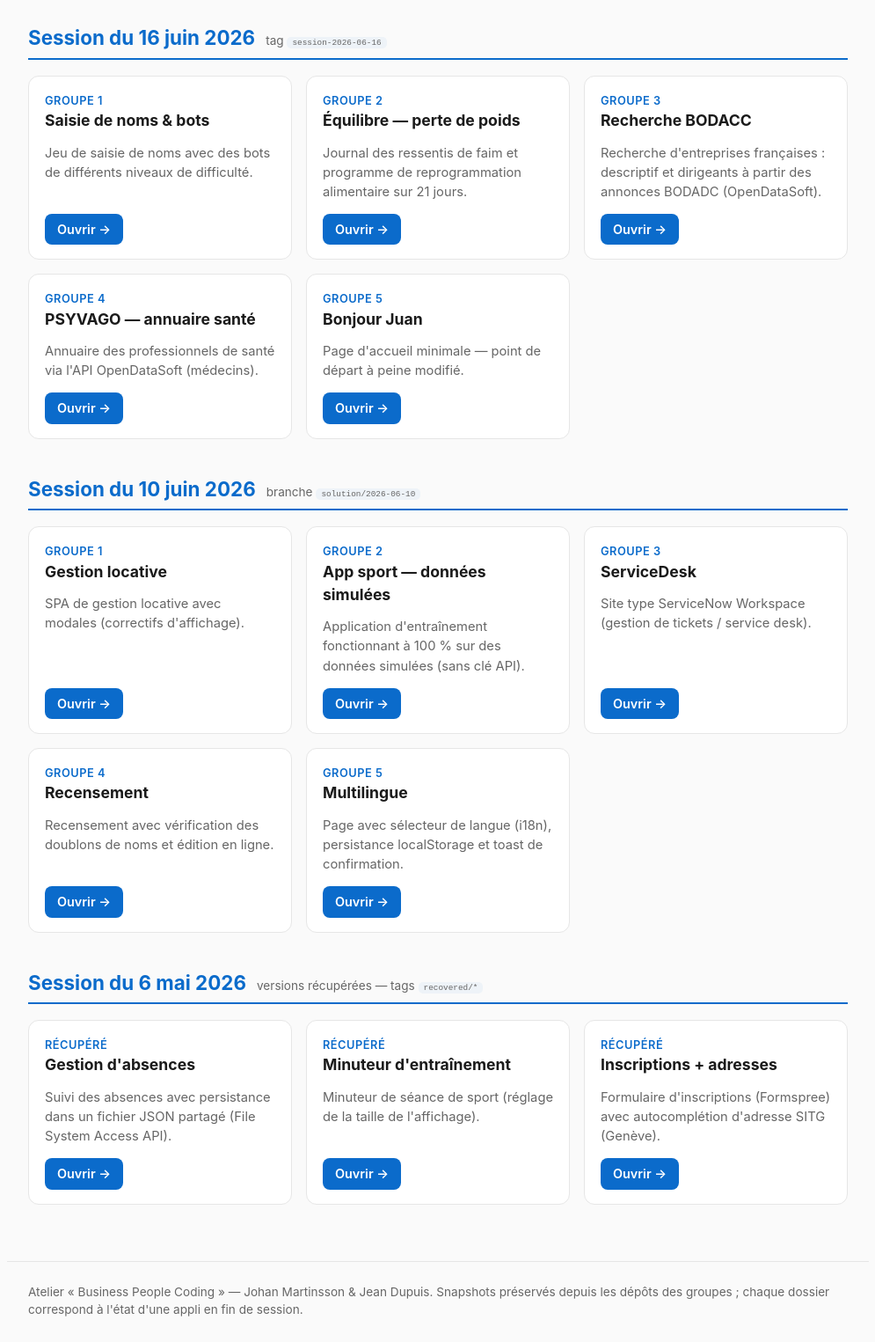
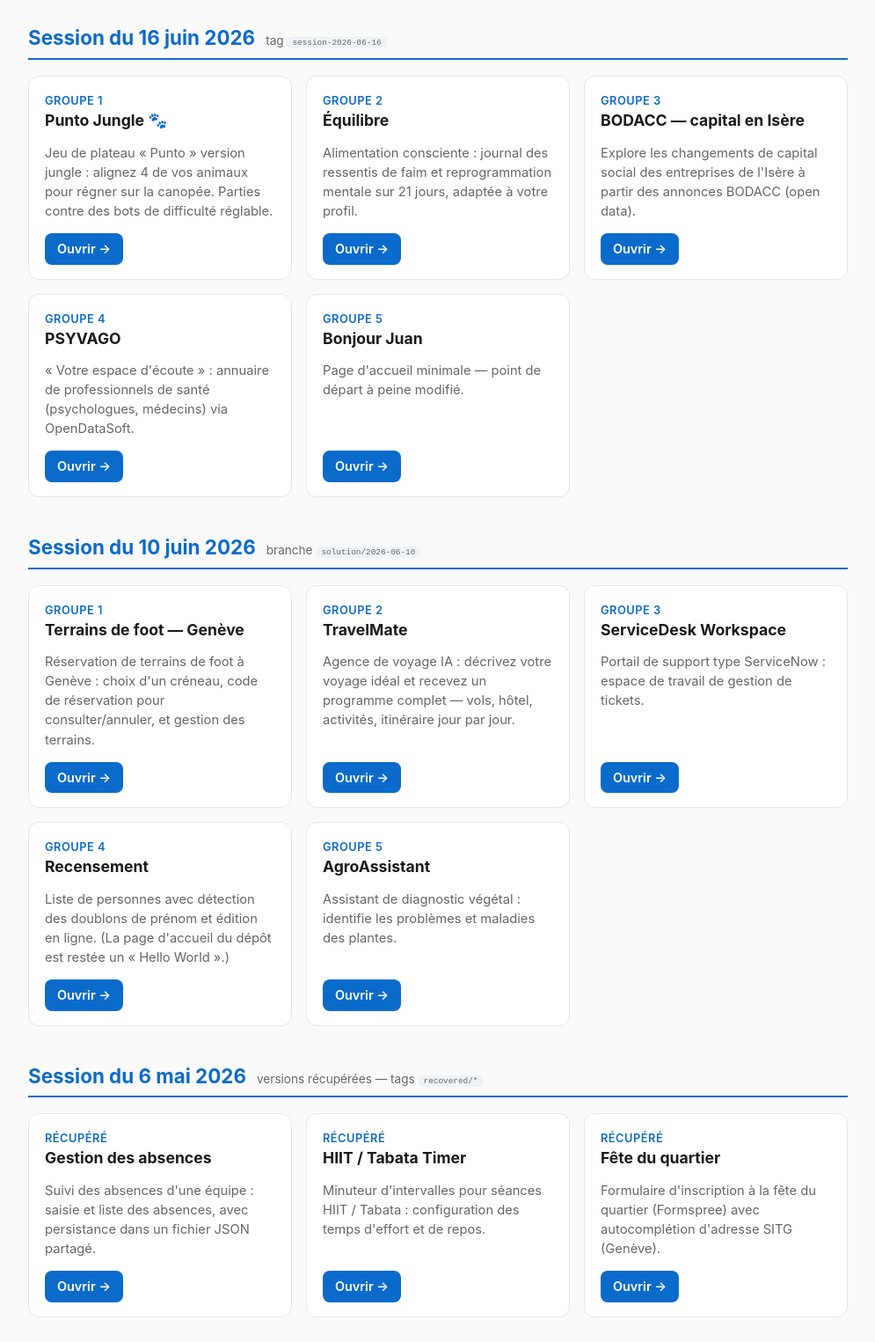
Before and after one commit to martinsson/business-people-coding, a plain HTML site: page index.html in a window 1280 px wide. Shown: the part 260-1785 px from the top of the page at 88% size, without its empty margins (142-1137 px from the left). Drawn offline with Linux system fonts and the light colour scheme.

Commit message:
fix: accurate project titles and descriptions from app content
Cards now reflect each app's real content (e.g. Punto Jungle, TravelMate,
Terrains de foot Genève, AgroAssistant, Fête du quartier) instead of
misleading commit-message guesses.

Co-Authored-By: Claude Opus 4.8 (1M context) <noreply@anthropic.com>

```diff
--- a/index.html
+++ b/index.html
@@ -41,10 +41,10 @@
   <section>
     <div class="session-head"><h2>Session du 16 juin 2026</h2><span class="tag">tag <code>session-2026-06-16</code></span></div>
     <div class="grid">
-      <div class="card"><span class="who">Groupe 1</span><h3>Saisie de noms &amp; bots</h3><p>Jeu de saisie de noms avec des bots de différents niveaux de difficulté.</p><a class="open" href="2026-06-16/group1/">Ouvrir →</a></div>
-      <div class="card"><span class="who">Groupe 2</span><h3>Équilibre — perte de poids</h3><p>Journal des ressentis de faim et programme de reprogrammation alimentaire sur 21 jours.</p><a class="open" href="2026-06-16/group2/">Ouvrir →</a></div>
-      <div class="card"><span class="who">Groupe 3</span><h3>Recherche BODACC</h3><p>Recherche d'entreprises françaises : descriptif et dirigeants à partir des annonces BODADC (OpenDataSoft).</p><a class="open" href="2026-06-16/group3/">Ouvrir →</a></div>
-      <div class="card"><span class="who">Groupe 4</span><h3>PSYVAGO — annuaire santé</h3><p>Annuaire des professionnels de santé via l'API OpenDataSoft (médecins).</p><a class="open" href="2026-06-16/group4/">Ouvrir →</a></div>
+      <div class="card"><span class="who">Groupe 1</span><h3>Punto Jungle 🐾</h3><p>Jeu de plateau « Punto » version jungle : alignez 4 de vos animaux pour régner sur la canopée. Parties contre des bots de difficulté réglable.</p><a class="open" href="2026-06-16/group1/">Ouvrir →</a></div>
+      <div class="card"><span class="who">Groupe 2</span><h3>Équilibre</h3><p>Alimentation consciente : journal des ressentis de faim et reprogrammation mentale sur 21 jours, adaptée à votre profil.</p><a class="open" href="2026-06-16/group2/">Ouvrir →</a></div>
+      <div class="card"><span class="who">Groupe 3</span><h3>BODACC — capital en Isère</h3><p>Explore les changements de capital social des entreprises de l'Isère à partir des annonces BODACC (open data).</p><a class="open" href="2026-06-16/group3/">Ouvrir →</a></div>
+      <div class="card"><span class="who">Groupe 4</span><h3>PSYVAGO</h3><p>« Votre espace d'écoute » : annuaire de professionnels de santé (psychologues, médecins) via OpenDataSoft.</p><a class="open" href="2026-06-16/group4/">Ouvrir →</a></div>
       <div class="card"><span class="who">Groupe 5</span><h3>Bonjour Juan</h3><p>Page d'accueil minimale — point de départ à peine modifié.</p><a class="open" href="2026-06-16/group5/">Ouvrir →</a></div>
     </div>
   </section>
@@ -52,20 +52,20 @@
   <section>
     <div class="session-head"><h2>Session du 10 juin 2026</h2><span class="tag">branche <code>solution/2026-06-10</code></span></div>
     <div class="grid">
-      <div class="card"><span class="who">Groupe 1</span><h3>Gestion locative</h3><p>SPA de gestion locative avec modales (correctifs d'affichage).</p><a class="open" href="2026-06-10/group1/">Ouvrir →</a></div>
-      <div class="card"><span class="who">Groupe 2</span><h3>App sport — données simulées</h3><p>Application d'entraînement fonctionnant à 100 % sur des données simulées (sans clé API).</p><a class="open" href="2026-06-10/group2/">Ouvrir →</a></div>
-      <div class="card"><span class="who">Groupe 3</span><h3>ServiceDesk</h3><p>Site type ServiceNow Workspace (gestion de tickets / service desk).</p><a class="open" href="2026-06-10/group3/">Ouvrir →</a></div>
-      <div class="card"><span class="who">Groupe 4</span><h3>Recensement</h3><p>Recensement avec vérification des doublons de noms et édition en ligne.</p><a class="open" href="2026-06-10/group4/">Ouvrir →</a></div>
-      <div class="card"><span class="who">Groupe 5</span><h3>Multilingue</h3><p>Page avec sélecteur de langue (i18n), persistance localStorage et toast de confirmation.</p><a class="open" href="2026-06-10/group5/">Ouvrir →</a></div>
+      <div class="card"><span class="who">Groupe 1</span><h3>Terrains de foot — Genève</h3><p>Réservation de terrains de foot à Genève : choix d'un créneau, code de réservation pour consulter/annuler, et gestion des terrains.</p><a class="open" href="2026-06-10/group1/">Ouvrir →</a></div>
+      <div class="card"><span class="who">Groupe 2</span><h3>TravelMate</h3><p>Agence de voyage IA : décrivez votre voyage idéal et recevez un programme complet — vols, hôtel, activités, itinéraire jour par jour.</p><a class="open" href="2026-06-10/group2/">Ouvrir →</a></div>
+      <div class="card"><span class="who">Groupe 3</span><h3>ServiceDesk Workspace</h3><p>Portail de support type ServiceNow : espace de travail de gestion de tickets.</p><a class="open" href="2026-06-10/group3/">Ouvrir →</a></div>
+      <div class="card"><span class="who">Groupe 4</span><h3>Recensement</h3><p>Liste de personnes avec détection des doublons de prénom et édition en ligne. (La page d'accueil du dépôt est restée un « Hello World ».)</p><a class="open" href="2026-06-10/group4/recensement.html">Ouvrir →</a></div>
+      <div class="card"><span class="who">Groupe 5</span><h3>AgroAssistant</h3><p>Assistant de diagnostic végétal : identifie les problèmes et maladies des plantes.</p><a class="open" href="2026-06-10/group5/">Ouvrir →</a></div>
     </div>
   </section>
 
   <section>
     <div class="session-head"><h2>Session du 6 mai 2026</h2><span class="tag">versions récupérées — tags <code>recovered/*</code></span></div>
     <div class="grid">
-      <div class="card"><span class="who">Récupéré</span><h3>Gestion d'absences</h3><p>Suivi des absences avec persistance dans un fichier JSON partagé (File System Access API).</p><a class="open" href="2026-05-06/absences/">Ouvrir →</a></div>
-      <div class="card"><span class="who">Récupéré</span><h3>Minuteur d'entraînement</h3><p>Minuteur de séance de sport (réglage de la taille de l'affichage).</p><a class="open" href="2026-05-06/timer/">Ouvrir →</a></div>
-      <div class="card"><span class="who">Récupéré</span><h3>Inscriptions + adresses</h3><p>Formulaire d'inscriptions (Formspree) avec autocomplétion d'adresse SITG (Genève).</p><a class="open" href="2026-05-06/inscriptions/">Ouvrir →</a></div>
+      <div class="card"><span class="who">Récupéré</span><h3>Gestion des absences</h3><p>Suivi des absences d'une équipe : saisie et liste des absences, avec persistance dans un fichier JSON partagé.</p><a class="open" href="2026-05-06/absences/">Ouvrir →</a></div>
+      <div class="card"><span class="who">Récupéré</span><h3>HIIT / Tabata Timer</h3><p>Minuteur d'intervalles pour séances HIIT / Tabata : configuration des temps d'effort et de repos.</p><a class="open" href="2026-05-06/timer/">Ouvrir →</a></div>
+      <div class="card"><span class="who">Récupéré</span><h3>Fête du quartier</h3><p>Formulaire d'inscription à la fête du quartier (Formspree) avec autocomplétion d'adresse SITG (Genève).</p><a class="open" href="2026-05-06/inscriptions/">Ouvrir →</a></div>
     </div>
   </section>
 
```
